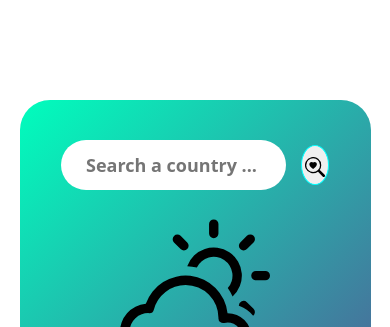
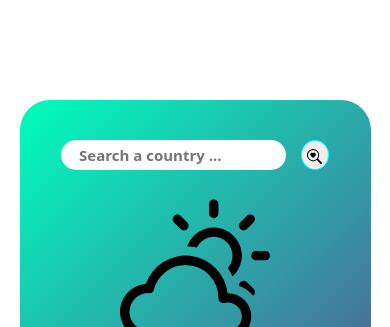
Before and after one commit to Chinweike99/weather-App, a plain HTML site: page index.html in a window 390 px wide. Shown: the top 327 px of the page. Drawn offline with nearby package versions, Linux system fonts and the light colour scheme.

Commit message:
added media query to input

```diff
--- a/styles.css
+++ b/styles.css
@@ -74,15 +74,26 @@
     font-size: 30px;
 }
 @media only screen and (max-width: 600px){
+    .main .search input{
+        height: 30px;
+        width: 80%;
+        border: 1px none grey;
+        border-radius: 15px;
+        padding: 0 18px;
+        outline: none;
+        font-size: 15px;
+        font-weight: 600;
+    }
+
     .main .search button{
-        height: 40px;
+        height: 30px;
         width: 10%;
         margin-left: 15px;
         border-radius: 50%;
 
     }
     .main .search button img{
-        height: 20px;
+        height: 15px;
     }
     .main .search{
         display: flex;
```
